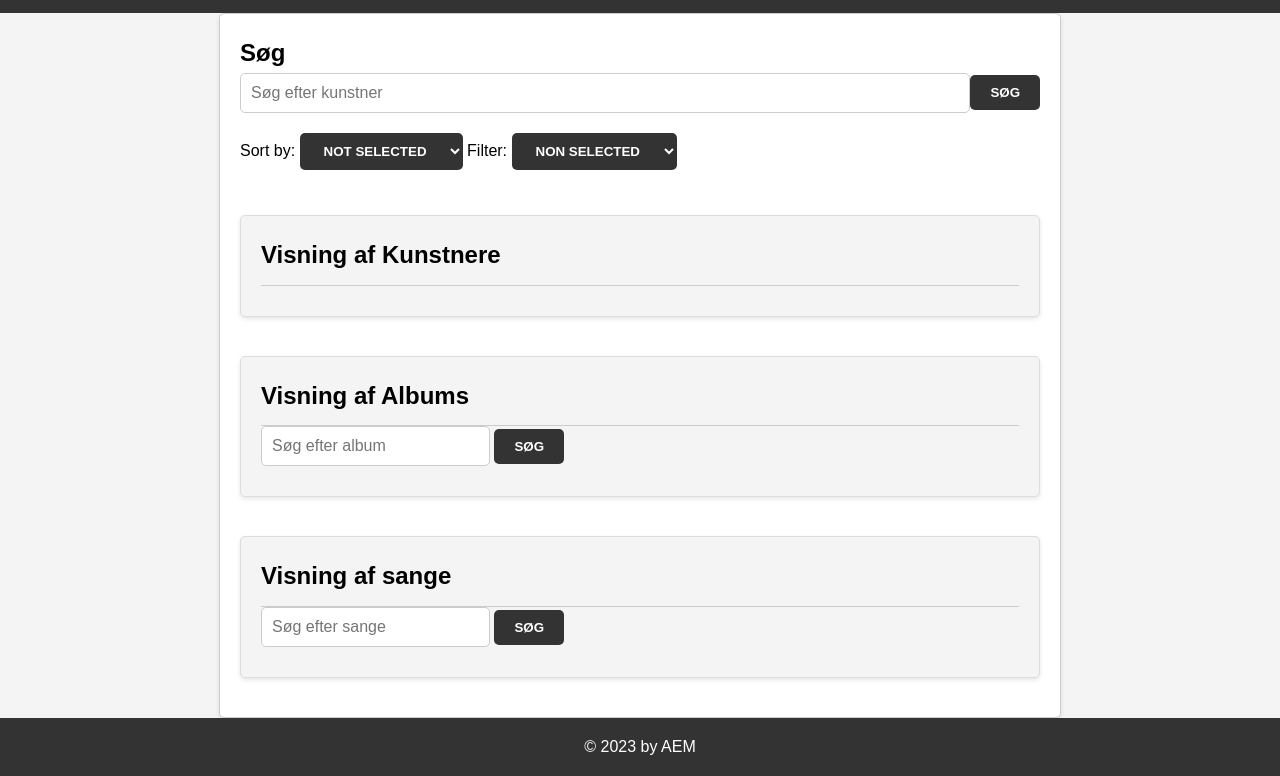
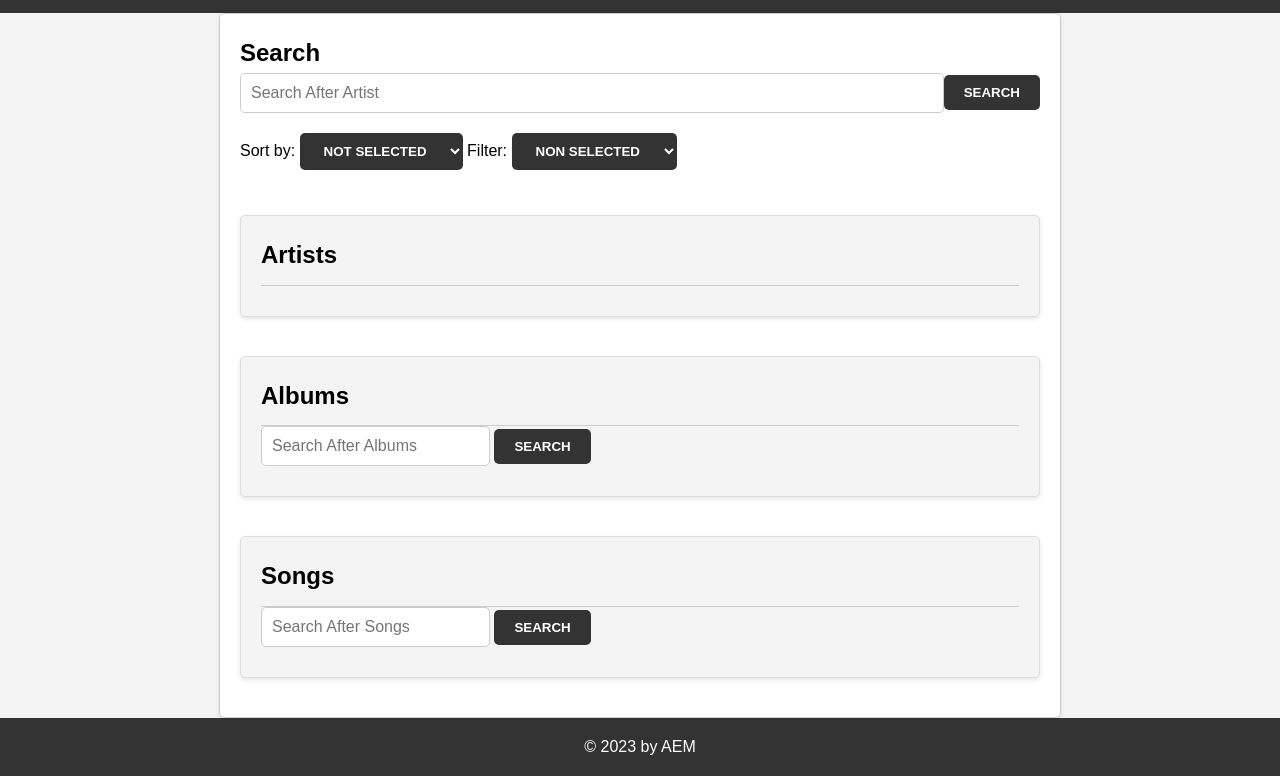
Before and after one commit to Abdiox/music-database, a website with bundled scripts: page Frontend/frontend.html in a window 1280 px wide. Shown: the part 70-846 px from the top of the page. Built offline with nearby package versions, Linux system fonts and the light colour scheme; no server answers.

Commit message:
ændret udtryk

```diff
--- a/Frontend/frontend.html
+++ b/Frontend/frontend.html
@@ -13,10 +13,10 @@
 
 <main>
  <div class="search-container">
-    <h2>Søg</h2>
+    <h2>Search</h2>
     <form id="search-form">
-        <input type="text" id="input-search-artist" placeholder="Søg efter kunstner">
-        <button type="submit">Søg</button>
+        <input type="text" id="input-search-artist" placeholder="Search After Artist">
+        <button type="submit">Search</button>
     </form>
 </div>
 
@@ -42,7 +42,7 @@
 
   <div class="result-container">
     <div class="artists-section">
-        <h2>Visning af Kunstnere</h2>
+        <h2>Artists</h2>
         <div id="artist-results">
             <!-- Her vises resultaterne for kunstnere -->
         </div>
@@ -51,9 +51,9 @@
 
 
     <div class="albums-section">
-        <h2>Visning af Albums</h2>
-            <input type="text" id="input-search-album" placeholder="Søg efter album">
-        <button type="submit">Søg</button>
+        <h2>Albums</h2>
+            <input type="text" id="input-search-album" placeholder="Search After Albums">
+        <button type="submit">Search</button>
 
         <div id="album-results">
     </div>
@@ -64,9 +64,9 @@
 
 
       <div class="songs-section">
-        <h2>Visning af sange</h2>
-                <input type="text" id="input-search-song" placeholder="Søg efter sange">
-        <button type="submit">Søg</button>
+        <h2>Songs</h2>
+                <input type="text" id="input-search-song" placeholder="Search After Songs">
+        <button type="submit">Search</button>
 
         <div id="songs-results">
     </div>
--- a/Frontend/frontend.js
+++ b/Frontend/frontend.js
@@ -59,8 +59,8 @@ function showArtists(artistObject) {
         <h3>${artistObject.genres}</h3>
       </div>
       <div class="btns">
-        <button class="btn-update">Opdater</button>
-        <button class="btn-delete">Slet</button>
+        <button class="btn-update">Update</button>
+        <button class="btn-delete">Delete</button>
       </div>
     </article>
   `;
@@ -83,8 +83,8 @@ function showAlbums(albumObject) {
         <h2>${albumObject.releaseDate}</h2>
       </div>
       <div class="btns">
-        <button class="btn-update">Opdater</button>
-        <button class="btn-delete">Slet</button>
+        <button class="btn-update">Update</button>
+        <button class="btn-delete">Delete</button>
       </div>
     </article>
   `;
@@ -108,8 +108,8 @@ function showSongs(songsObject) {
      <h3>${songsObject.length}</h3>
       </div>
       <div class="btns">
-        <button class="btn-update">Opdater</button>
-        <button class="btn-delete">Slet</button>
+        <button class="btn-update">Update</button>
+        <button class="btn-delete">Delete</button>
       </div>
     </article>
   `;
```
